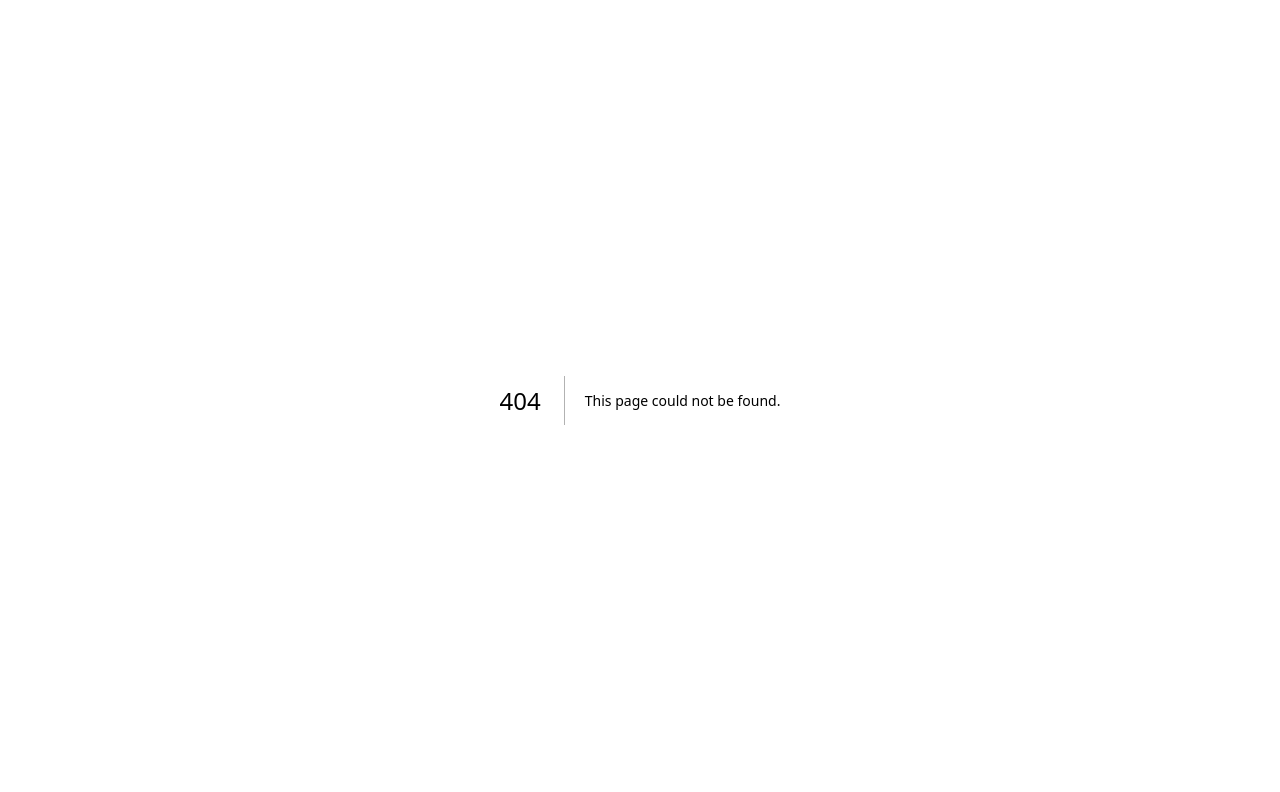
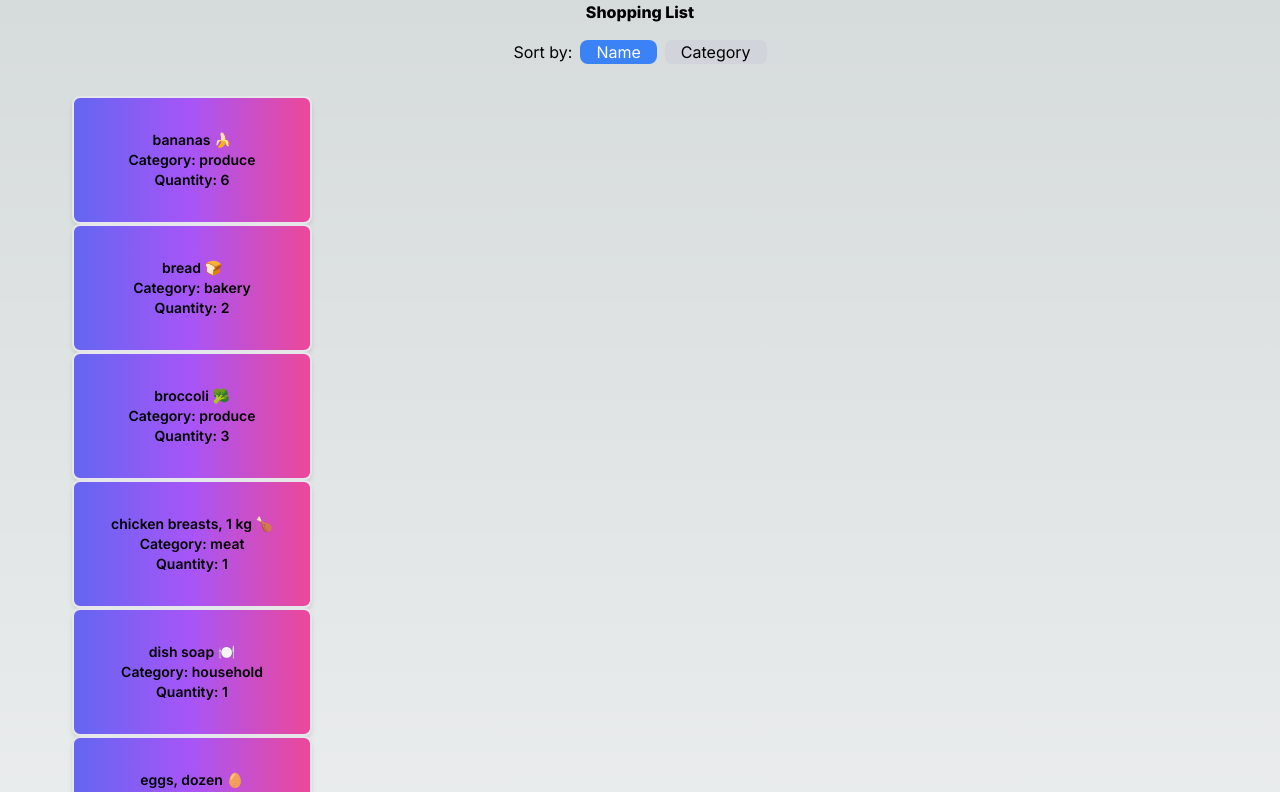
Before and after one commit to Glenn-webdev/cprg306-assignments, a Next.js app: page /week-7 in a window 1280 px wide. Before the commit this address had no page. Shown: the top 792 px of the page. Built offline with nearby package versions, Linux system fonts and the light colour scheme.

Commit message:
fix-bugs

```diff
--- /dev/null
+++ b/app/week-7/item-list.js
@@ -0,0 +1,69 @@
+import React, { useState } from "react";
+import Item from "./item";
+
+const ItemList = ({ items }) => {
+  const [sortBy, setSortBy] = useState("name");
+
+  const groupByCategory = (items) => {
+    return items.reduce((groups, item) => {
+      const group = groups[item.category] || [];
+      group.push(item);
+      groups[item.category] = group;
+      return groups;
+    }, {});
+  };
+
+  const sortedItems = () => {
+    if (sortBy === "name") {
+      return [...items]
+        .sort((a, b) => a.name.localeCompare(b.name))
+        .map((item) => <Item key={item.id} {...item} />);
+    } else if (sortBy === "category") {
+      return [...items]
+        .sort((a, b) => a.category.localeCompare(b.category))
+        .map((item) => <Item key={item.id} {...item} />);
+    } else if (sortBy === "grouped") {
+      const grouped = groupByCategory(items);
+      return Object.keys(grouped).map((category) => (
+        <div key={category}>
+          <h3 className="capitalize mt-4 mb-2 text-lg font-semibold">{category}</h3>
+          {grouped[category]
+            .sort((a, b) => a.name.localeCompare(b.name))
+            .map((item) => (
+              <Item key={item.id} {...item} />
+            ))}
+        </div>
+      ));
+    }
+  };
+
+  return (
+    <div className="max-w-7xl mx-6 w-100 px-4">
+      <h2 className="font-extrabold text-center bg-clip-padding">Shopping List</h2>
+      <div className="flex justify-center space-x-2 my-4">
+        <label id="sort">Sort by:</label>
+        <button
+          className={`rounded-lg px-4 border-neutral-600 ${
+            sortBy === "name" ? "bg-blue-500 text-white" : "bg-gray-300 text-black"
+          }`}
+          onClick={() => setSortBy("name")}
+        >
+          Name
+        </button>
+
+        <button
+          className={`rounded-lg px-4 border-neutral-600 ${
+            sortBy === "category" ? "bg-blue-500 text-white" : "bg-gray-300 text-black"
+          }`}
+          onClick={() => setSortBy("category")}
+        >
+          Category
+        </button>
+      </div>
+
+      <ul className="list-none m-4 p-4">{sortedItems()}</ul>
+    </div>
+  );
+};
+
+export default ItemList;
--- /dev/null
+++ b/app/week-7/item.js
@@ -0,0 +1,39 @@
+
+
+import React from 'react';
+
+
+const Item = ({name,quantity,category}) => {
+
+    return (
+
+        <div className=' w-60 h-35 py-8  text-center border-2 rounded-lg shadow-md  bg-gradient-to-r from-indigo-500 via-purple-500 to-pink-500'>
+
+        <p className="text-sm font-semibold">{name}</p>
+        <p className="text-sm font-semibold">Category: {category}</p>
+        <p className="text-sm font-semibold">Quantity: {quantity}</p>
+
+
+      </div>
+
+
+    );
+
+};
+
+export default Item;
+
+
+/*import React from "react";
+
+const Item = ({ name, quantity, category }) => {
+  return (
+    <li className="flex justify-between items-center border-b border-gray-300 py-2">
+      <div className="flex-1 font-semibold">{name}</div>
+      <div className="w-20 text-right">{quantity} pcs</div>
+      <div className="flex-1 text-right italic text-gray-500">{category}</div>
+    </li>
+  );
+};
+
+export default Item; */
--- /dev/null
+++ b/app/week-7/new-item.js
@@ -0,0 +1,95 @@
+import React, { useState } from 'react';
+
+const NewItem = ({ onAddItem }) => {
+  const [name, setName] = useState('');
+  const [quantity, setQuantity] = useState(1);
+  const [category, setCategory] = useState('produce');
+
+
+  const generateId = () => {
+    return Math.random().toString(36).substring(2, 15);
+  };
+
+  const handleSubmit = (event) => {
+    event.preventDefault();
+    const newItem = {
+      id: generateId(),
+      name: name,
+      quantity: quantity,
+      category: category
+    };
+
+    onAddItem(newItem);
+
+    // Reset form fields
+    setName('');
+    setQuantity(1);
+    setCategory('produce');
+  };
+
+  const handleTextChange = (event) => {
+    setName(event.target.value);
+
+}
+
+const handleQuantityChange = (event) => {
+      setQuantity(event.target.value);
+
+
+
+}
+const handleCategoryChange = (event) => {
+    setCategory(event.target.value);
+}
+
+  return (
+
+    <form onSubmit={handleSubmit} className='pl-20'>
+            <div className="border border-indigo-600 flex-initial p-4 rounded-lg bg-red bg-zinc-300 w-1/4">
+                <div>
+                    <label for="name">Name</label>
+                    </div>
+                    <div>
+                    <input type="text" value={name} onChange={handleTextChange}/>
+                </div>
+
+                <div>
+                    <label for="quantity">Quantity</label>
+                    </div>
+                    <div>
+                    <input type="number" value={quantity} onChange={handleQuantityChange}/>
+                </div>
+                <div>
+                <label for="category">Category</label>
+                </div>
+                    <div>
+
+                        <select value={category} onChange={handleCategoryChange} >
+                            <option value="Produce">Produce</option>
+                            <option value="Baker">Baker</option>
+                            <option value="Meat">Meat</option>
+                            <option value="Frozen Foods">Frozen Foods</option>
+                            <option value="Canned Goods">Canned Goods</option>
+                            <option value="Dry Goods">Dry Goods</option>
+                            <option value="Beverage">Beverage</option>
+                            <option value="Snacks">Snacks</option>
+                            <option value="Household">Household</option>
+                            <option value="Others">Others</option>
+
+
+                        </select>
+
+                    </div>
+                    <div className ='py-4 flex justify-center '>
+                        <button onClick={console.log(category)} className="rounded-md bg-indigo-600 px-3 py-2 text-sm font-semibold text-white shadow-sm hover:bg-indigo-500 focus-visible:outline focus-visible:outline-2 focus-visible:outline-offset-2 focus-visible:outline-indigo-600">Submit</button>
+                    </div>
+
+                 </div>
+
+</form>
+
+
+  );
+};
+
+export default NewItem;
--- /dev/null
+++ b/app/week-7/page.js
@@ -0,0 +1,24 @@
+'use client'
+import React, { useState } from 'react';
+import NewItem from './new-item';
+import ItemList from './item-list';
+import itemsData from './item.json';
+
+const Page = () => {
+
+  const [items, setItems] = useState(itemsData);
+
+  const handleAddItem = (newItem) => {
+    setItems(prevItems => [...prevItems, newItem]);
+  };
+
+  return (
+    <div>
+
+
+      <ItemList items={items} />
+    </div>
+  );
+};
+
+export default Page;
```
